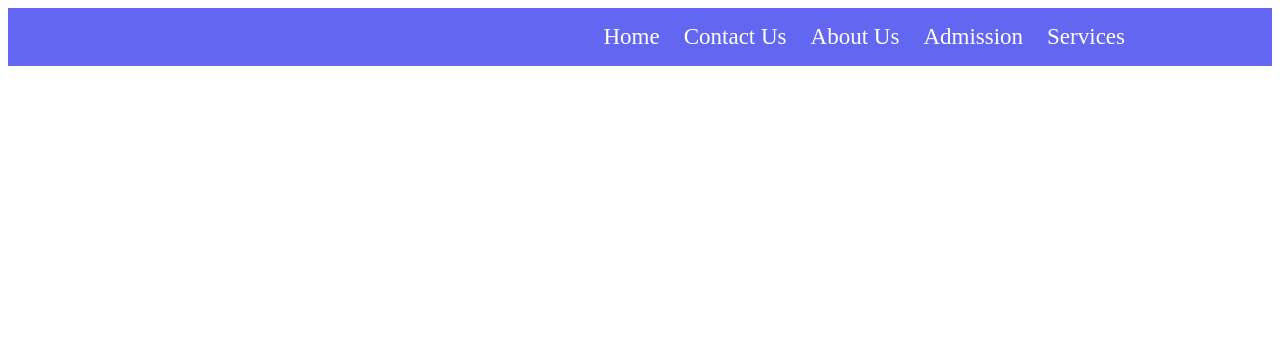
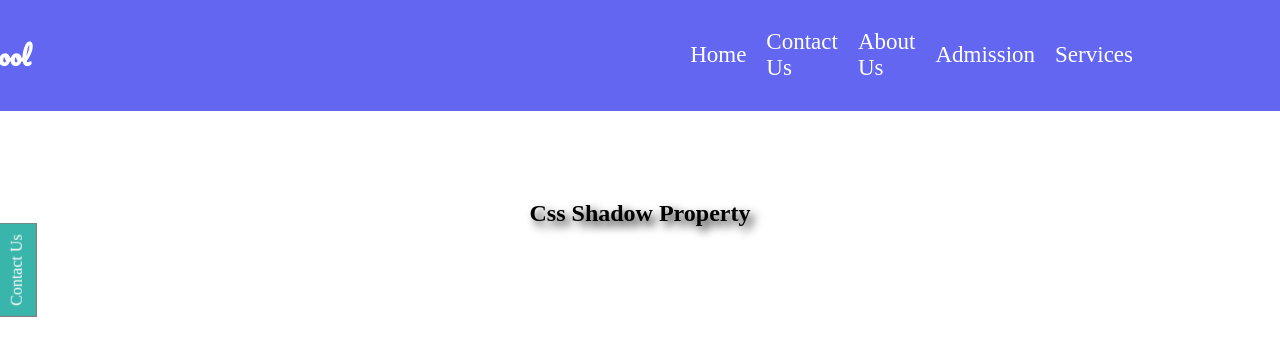
Before and after one commit to anisurarzu/Css-Display-Porperty, a plain HTML site: page index.html in a window 1280 px wide. Drawn offline with Linux system fonts and the light colour scheme.

Commit message:
text shadow updated

```diff
--- a/index.html
+++ b/index.html
@@ -5,6 +5,13 @@
 		<meta http-equiv="X-UA-Compatible" content="IE=edge" />
 		<meta name="viewport" content="width=device-width, initial-scale=1.0" />
 		<title>DevSchool</title>
+		<!-- google fonts -->
+		<link rel="preconnect" href="https://fonts.googleapis.com" />
+		<link rel="preconnect" href="https://fonts.gstatic.com" crossorigin />
+		<link
+			href="https://fonts.googleapis.com/css2?family=Pacifico&display=swap"
+			rel="stylesheet"
+		/>
 		<style>
 			a {
 				text-decoration: none;
@@ -18,15 +25,49 @@
 				display: flex;
 				justify-content: end;
 				padding-right: 137px;
-				padding-top: 16px;
-				padding-bottom: 16px;
+				position: fixed;
+				left: 0;
+				right: 0;
+				top: 0;
+			}
+			.nav {
+				display: flex;
+				align-items: center;
+			}
+			.nav h4 {
+				color: white;
+				font-size: 25px;
+				margin-right: 650px;
+				font-family: "Pacifico", cursive;
+			}
+			p {
+				font: 20px;
+				border: 2px solid red;
+				padding: 50px;
+			}
+			.contact {
+				border: 1px solid gray;
+				padding: 10px;
+				background-color: #39b5ac;
+				position: fixed;
+				top: 250px;
+				transform: rotate(-90deg);
+				color: white;
+				left: -30px;
+			}
+			h2 {
+				margin-top: 200px;
+				text-align: center;
+				text-shadow: 5px 5px 10px rgb(13, 13, 14);
 			}
 		</style>
 	</head>
 	<body>
 		<!-- this is navbar -->
+		<header>
 			<div class="nav-container">
-			<nav class="">
+				<nav class="nav">
+					<h4>DevSchool</h4>
 					<a href="#">Home</a>
 					<a href="#">Contact Us</a>
 					<a href="#">About Us</a>
@@ -34,5 +75,17 @@
 					<a href="#">Services</a>
 				</nav>
 			</div>
+		</header>
+
+		<main>
+			<section>
+				<!-- text shadow -->
+				<div>
+					<h2>Css Shadow Property</h2>
+				</div>
+				<!-- box shadow -->
+			</section>
+		</main>
+		<div class="contact">Contact Us</div>
 	</body>
 </html>
```
Lines whose indentation alone changed are shown as unchanged.
